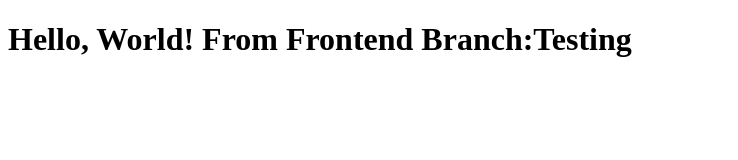
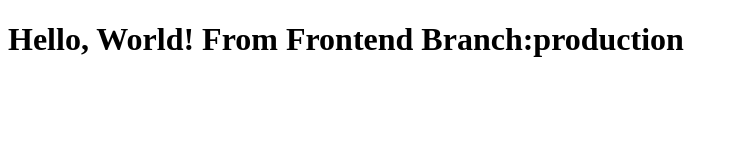
Before and after one commit to Utsav0701/Assesment1-02-08, a plain HTML site: page index.html in a window 1280 px wide. Shown: the whole page, without its empty margins (0-738 px from the left). Drawn offline with Linux system fonts and the light colour scheme.

Commit message:
production updated

```diff
--- a/index.html
+++ b/index.html
@@ -6,6 +6,6 @@
     <title>Assesment 1</title>
 </head>
 <body>
-    <h1>Hello, World! From Frontend Branch:Testing</h1>
+    <h1>Hello, World! From Frontend Branch:production</h1>
 </body>
 </html>
```
Also changed, not shown: 1 other file.
